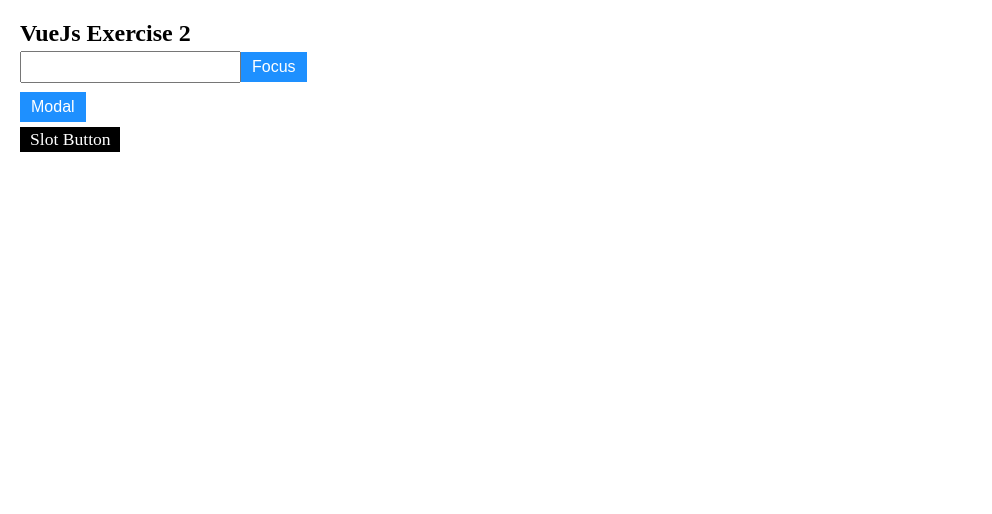
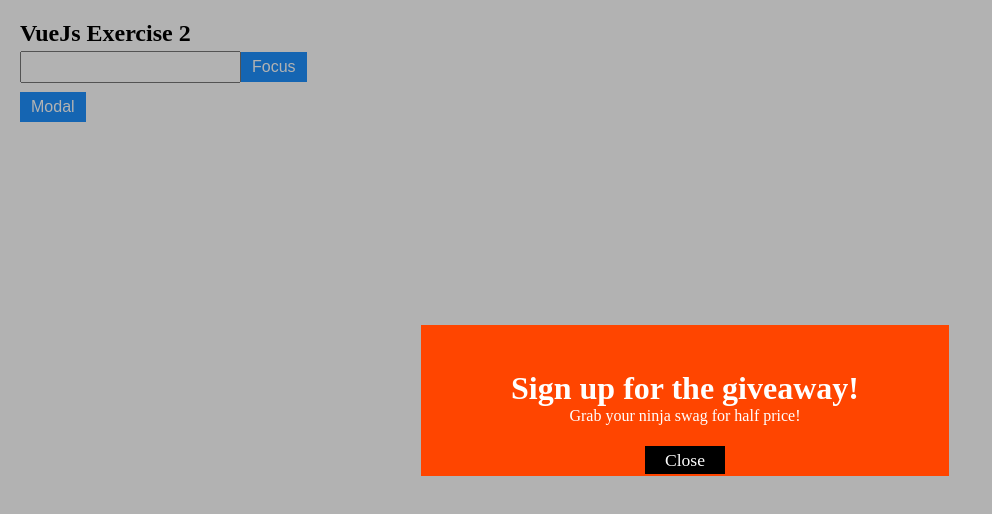
Before and after one commit to anubha-innotech/vue_exercise2, a Vue app: page / in a window 1280 px wide. Both pictures are taken after a click on the button "Modal". Shown: the top 514 px of the page, without its empty margins (0-992 px from the left). Built offline with nearby package versions, Linux system fonts and the light colour scheme.

Commit message:
change in slot link

```diff
--- a/src/App.vue
+++ b/src/App.vue
@@ -6,7 +6,7 @@
     <br />
     <Modal title="Sign up for the giveaway!" content="Grab your ninja swag for half price!" theme="sale" ref="modal">
       <template v-slot:links>
-        <a href="#" id="slot-link">Slot Button</a>
+        <a href="#" id="slot-link" @click="show = !show">Close</a>
       </template>
     </Modal>
   </div>
@@ -20,7 +20,6 @@ export default {
   },
   data() {
     return {
-      show: false
     }
   },
   methods: {
@@ -63,12 +62,10 @@ input {
 }
 
 #slot-link {
-  display: block;
-  bottom: 0;
   text-align: center;
   color: white;
   background-color: black;
-  padding: 2px 10px;
+  padding: 4px 20px;
   text-decoration: none;
   font-size: 1.1rem;
   width: 80px;
--- a/src/components/Modal.vue
+++ b/src/components/Modal.vue
@@ -7,13 +7,14 @@
                     <div id="center" :class="{ sale: isValid }">
                         <h1>{{ title }}</h1>
                         <p>{{ content }}</p>
+                        <div @click="show = !show" id="closeDiv">
+                            <slot name="links" v-if="show"></slot>
+                        </div>
                     </div>
                 </div>
             </div>
         </div>
-        <slot name="links"></slot>
     </div>
-    <!-- <button @click="getUser(childData)"></button> -->
 </template>
 
 <script>
@@ -22,15 +23,12 @@ export default {
     data() {
         return {
             show: false,
-            childData: "Im child",
         }
     },
     props: {
         title: String,
         content: String,
         theme: String,
-        getUser: Function,
-        show: Boolean
     },
     created() {
         if (this.theme == 'sale') {
@@ -47,8 +45,12 @@ export default {
 
 #center {
     width: 100%;
-    padding: 45px;
+    padding: 45px 45px 5px 45px;
     text-align: center;
+    display: flex;
+    flex-direction: column;
+    justify-content: center;
+    align-content: center;
 }
 
 #center h1 {
@@ -64,13 +66,9 @@ export default {
     color: white !important;
 }
 
-.box {
-    display: flex;
-}
 
 #modal-box {
     position: relative;
-    background-color: blue;
 }
 
 .prompt {
@@ -85,5 +83,7 @@ export default {
     align-items: center;
 }
 
-
+#closeDiv {
+    margin: 25px auto 0px auto;
+}
 </style>
```
